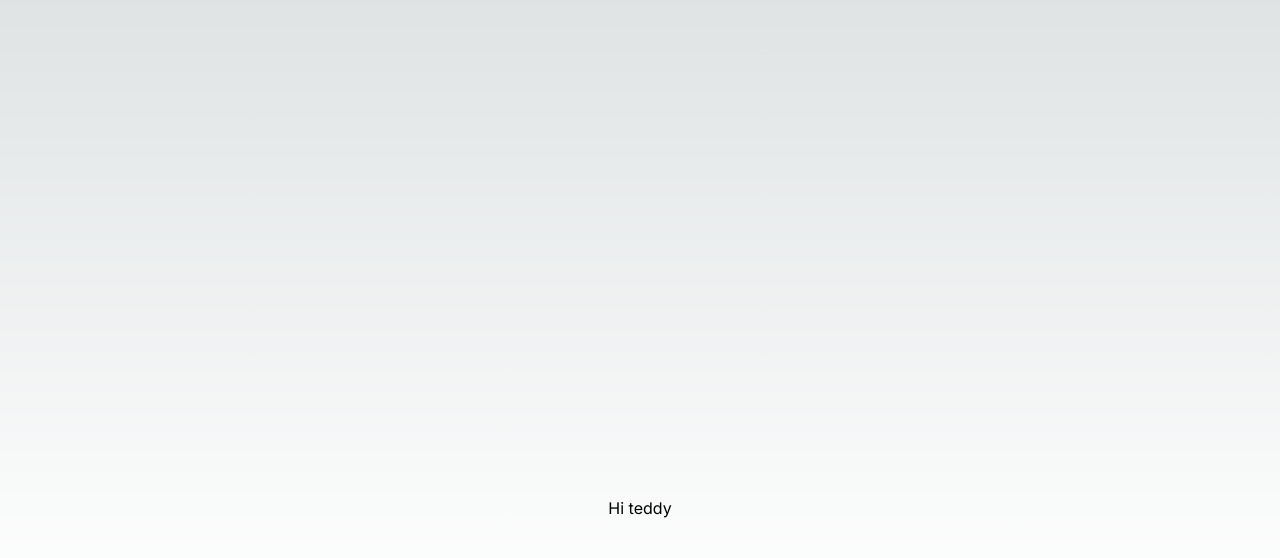
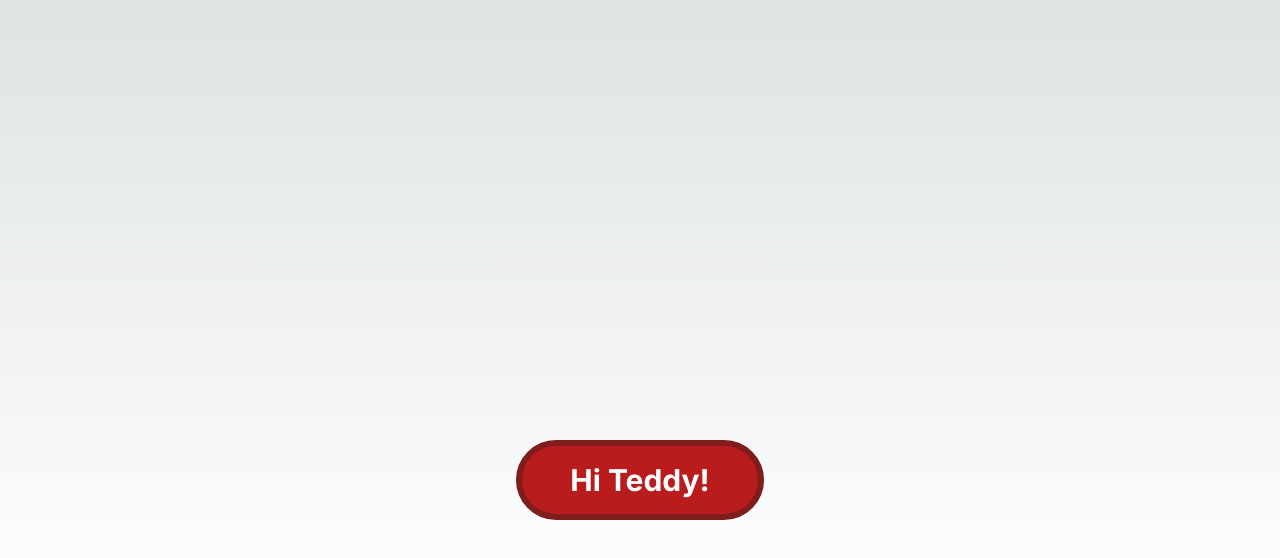
Before and after one commit to JumboCode/theatre-at-first, a Next.js app: page / in a window 1280 px wide. Shown: the part 184-742 px from the top of the page. Built offline with nearby package versions, Linux system fonts and the light colour scheme.

Commit message:
attempt use state

```diff
--- a/src/app/page.tsx
+++ b/src/app/page.tsx
@@ -11,7 +11,7 @@ export default function Home() {
         <Button2 />
         <Button3 />
         <Button4 />
-        <Button5 label="Hi teddy"/>
+        <Button5 label="Hi Teddy!"/>
     </main>
   )
 }
--- a/src/components/button5.tsx
+++ b/src/components/button5.tsx
@@ -1,9 +1,32 @@
+'use client';
+import { useState } from "react";
+
 interface prop {
     label: string;
 }
 
+
 export default function Button5(props: prop) {
+    const [properties, setWeather] = useState([]);
+
+    const getWeather = () => {
+        fetch(`https://api.weather.gov/gridpoints/BOX/69,92/forecast`)
+        .then(res => res.json())
+        .then(res => {
+            setWeather(res.properties)
+        });
+    };
+
     return (
-        <button>{props.label}</button>
+        <div>
+            <button onClick={getWeather} className="bg-red-700 border-[6px] border-red-900  text-white px-12 py-4 rounded-full text-3xl font-bold">{props.label}</button>
+
+            {properties.map((now) => (
+                <div key={now.periods[0].name}>
+                <p>{now.periods[0].name}</p>
+                <i>{now.periods[0].shortForecast}</i>
+                </div>
+            ))}
+        </div>
     );
 }
```
